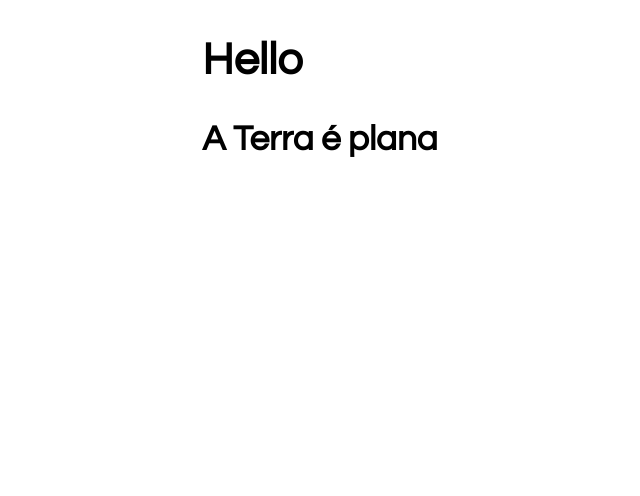
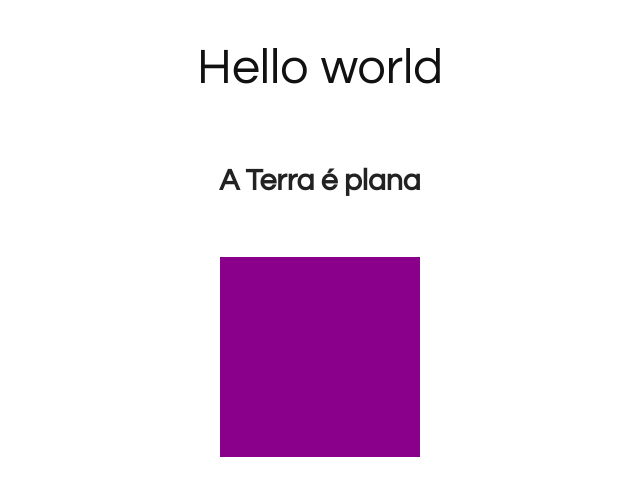
Before and after one commit to damaso-ms/world, a plain HTML site: page index.html in a window 1280 px wide. Shown: the whole page, without its empty margins (320-960 px from the left). Drawn offline with Linux system fonts and the light colour scheme.

Commit message:
added a hover square in html

```diff
--- a/assets/style.css
+++ b/assets/style.css
@@ -1,7 +1,63 @@
-body {
+body, main {
     padding: 0;
     margin: 0;
+
     display: flex;
-    justify-content: center;
+    flex-direction: column;
+    justify-content: space-between;
+    align-items: center;
     font: 30px Century Gothic, Arial;
 }
+
+h2 {
+    font-size: 50px;
+    font-weight: 100;
+    color: #111;
+}
+
+h3 {
+    font-size: 30px;
+    font-weight: 600;
+    color: #222;
+}
+
+.squares {
+    width: 200px;
+    height: 200px;
+    border: 1px solid transparent;
+
+    display: flex;
+    align-items: center;
+    justify-content: center;
+    position: relative;
+    top: 30px;
+
+    transition: top 0.3s, width 0.3s, height 0.3s;
+}
+
+.squares:hover {
+    cursor: pointer;
+    top: 10px;
+    width: 250px;
+    height: 250px;
+}
+
+#square-out {
+    z-index: 0;
+    position: absolute;
+    right: 0px;
+    bottom: 0px;
+    width: 200px;
+    height: 200px;
+    background-color: #8b008b;
+}
+
+#square-in {
+    position: absolute;
+    z-index: 0;
+    left: 0px;
+    top: 0px;
+    width: 200px;
+    height: 200px;
+    background-color: #008b8b;
+}
--- a/index.html
+++ b/index.html
@@ -9,8 +9,12 @@
 </head>
 <body>
     <main>
-        <h2>Hello</h2>
+        <h2>Hello world</h2>
         <h3>A Terra é plana</h3>
+        <div class="squares">
+            <div id="square-in"></div>
+            <div id="square-out"></div>
+        </div>
     </main>
 </body>
 </html>
```
